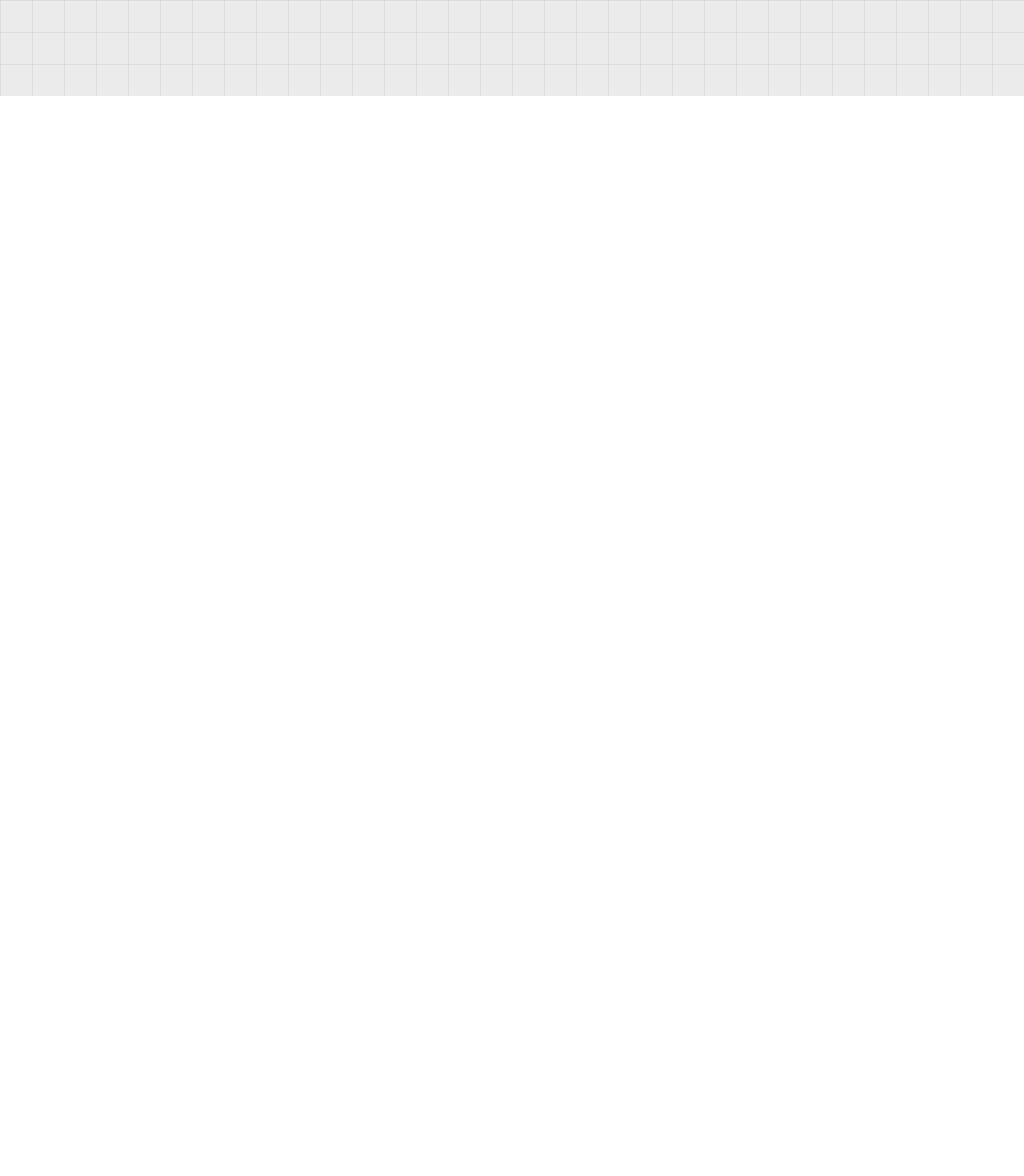
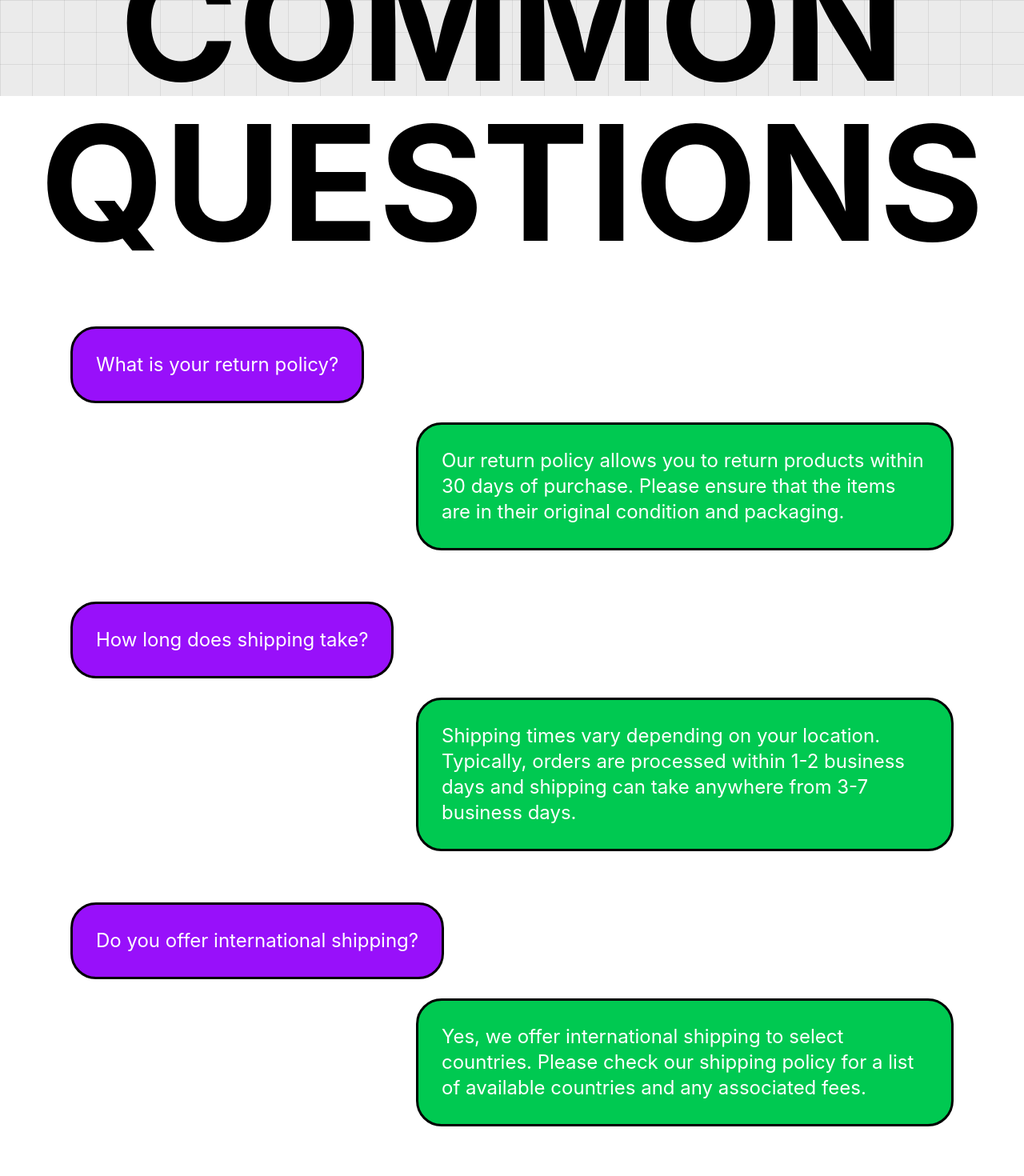
Before and after one commit to AymenS02/design-lab, a React (Vite) app: page /faq in a window 1280 px wide. Before the commit this address had no page. Shown: the part 680-2150 px from the top of the page at 80% size. Before the commit the page ends 800 px from the top, so only its background shows below. Built offline with nearby package versions, Linux system fonts and the light colour scheme; a web font is replaced by a local one.

Commit message:
faq page made

```diff
--- a/package.json
+++ b/package.json
@@ -10,11 +10,13 @@
     "preview": "vite preview"
   },
   "dependencies": {
+    "@gsap/react": "^2.1.2",
     "@hugeicons/core-free-icons": "^4.3.3",
     "@hugeicons/react": "^1.1.10",
     "@tailwindcss/vite": "^4.3.3",
     "clsx": "^2.1.1",
     "gsap": "^3.15.0",
+    "lenis": "^1.3.26",
     "lucide-react": "^1.46.0",
     "react": "^19.2.8",
     "react-dom": "^19.2.8",
--- a/src/App.tsx
+++ b/src/App.tsx
@@ -10,11 +10,15 @@ import Navigation from "./pages/Navigation";
 import Cart from "./pages/Cart";
 import SquaresInCircles from "./pages/SquaresInCircles";
 import Buttons from "./pages/Buttons";
+import FAQ from "./pages/FAQ";
+import SmoothScroll from "./components/SmoothScroll";
 
 
 function App() {
   return (
     <BrowserRouter>
+
+      <SmoothScroll />
 
       <PageTransition>
       <div className="relative min-h-screen overflow-hidden">
@@ -50,6 +54,11 @@ function App() {
               element={<Buttons />}
             />
 
+            <Route
+              path="/faq"
+              element={<FAQ />}
+            />
+
           </Routes>
       </div>
 
--- /dev/null
+++ b/src/components/SmoothScroll.tsx
@@ -0,0 +1,33 @@
+"use client";
+
+import { useEffect } from "react";
+import Lenis from "lenis";
+import gsap from "gsap";
+import { ScrollTrigger } from "gsap/ScrollTrigger";
+
+gsap.registerPlugin(ScrollTrigger);
+
+export default function SmoothScroll() {
+  useEffect(() => {
+    const lenis = new Lenis({
+      duration: 1.2,
+      smoothWheel: true,
+    });
+
+    lenis.on("scroll", ScrollTrigger.update);
+
+    const update = (time: number) => {
+      lenis.raf(time * 1000);
+    };
+
+    gsap.ticker.add(update);
+    gsap.ticker.lagSmoothing(0);
+
+    return () => {
+      gsap.ticker.remove(update);
+      lenis.destroy();
+    };
+  }, []);
+
+  return null;
+}
--- /dev/null
+++ b/src/pages/FAQ.tsx
@@ -0,0 +1,208 @@
+import { useEffect, useRef, type ReactNode } from "react";
+import gsap from "gsap";
+import { ScrollTrigger } from "gsap/ScrollTrigger";
+import { useGSAP } from "@gsap/react";
+
+gsap.registerPlugin(ScrollTrigger, useGSAP);
+
+/* -------------------------------------------------------------------------- */
+/*  Data                                                                      */
+/* -------------------------------------------------------------------------- */
+
+const FAQS = [
+  {
+    id: "returns",
+    question: "What is your return policy?",
+    answer:
+      "Our return policy allows you to return products within 30 days of purchase. Please ensure that the items are in their original condition and packaging.",
+  },
+  {
+    id: "shipping",
+    question: "How long does shipping take?",
+    answer:
+      "Shipping times vary depending on your location. Typically, orders are processed within 1-2 business days and shipping can take anywhere from 3-7 business days.",
+  },
+  {
+    id: "international",
+    question: "Do you offer international shipping?",
+    answer:
+      "Yes, we offer international shipping to select countries. Please check our shipping policy for a list of available countries and any associated fees.",
+  },
+  {
+    id: "tracking",
+    question: "How can I track my order?",
+    answer:
+      "Once your order has been shipped, you will receive a tracking number via email. You can use this number to track your order on our website or the carrier's website.",
+  },
+  {
+    id: "payment",
+    question: "What payment methods do you accept?",
+    answer:
+      "We accept various payment methods including credit/debit cards, PayPal, and other secure online payment options.",
+  },
+  {
+    id: "changes",
+    question: "Can I change or cancel my order?",
+    answer:
+      "If you need to change or cancel your order, please contact our customer service team as soon as possible. We will do our best to accommodate your request, but please note that orders may be processed quickly.",
+  },
+];
+
+/* -------------------------------------------------------------------------- */
+/*  ChatBubble                                                                */
+/*                                                                            */
+/*  Layout model:                                                             */
+/*    - <p> (text) is IN FLOW  -> it defines the slot's final size, so the    */
+/*      space is reserved from the first paint. Nothing ever shifts.          */
+/*    - shell is ABSOLUTE      -> purely visual layer (bg, border, radius).   */
+/*      GSAP animates only this, so no sibling can be affected.               */
+/*    - Initial state lives in Tailwind classes, not gsap.set().              */
+/* -------------------------------------------------------------------------- */
+
+type ChatBubbleProps = {
+  children: ReactNode;
+  side: "left" | "right";
+  tone: "question" | "answer";
+};
+
+// Full class strings so Tailwind can detect them
+const SIDE = {
+  left: { row: "justify-start", shell: "left-0" },
+  right: { row: "justify-end", shell: "right-0" },
+} as const;
+
+const TONE = {
+  question: "bg-purple-600",
+  answer: "bg-green-500",
+} as const;
+
+function ChatBubble({ children, side, tone }: ChatBubbleProps) {
+  const rootRef = useRef<HTMLDivElement>(null);
+  const shellRef = useRef<HTMLDivElement>(null);
+  const textRef = useRef<HTMLParagraphElement>(null);
+
+  useGSAP(
+    () => {
+      const mm = gsap.matchMedia();
+
+      mm.add("(prefers-reduced-motion: no-preference)", () => {
+        const tl = gsap.timeline({
+          defaults: { ease: "power2.out" },
+          scrollTrigger: {
+            trigger: rootRef.current,
+            start: "top 85%",
+            once: true,
+          },
+        });
+
+        tl
+          // 1. fade in the 32px circle
+          .to(shellRef.current, { opacity: 1, duration: 0.3 })
+          .addLabel("expand")
+          // 2. grow horizontally (px -> % is converted by GSAP, resize-safe)
+          .to(
+            shellRef.current,
+            { width: "100%", duration: 0.7, ease: "power3.inOut" },
+            "expand"
+          )
+          // radius morph runs across the whole expansion
+          .to(
+            shellRef.current,
+            { borderRadius: 32, duration: 1.2, ease: "power1.inOut" },
+            "expand"
+          )
+          // 3. height starts slightly before width finishes -> one fluid motion
+          .to(
+            shellRef.current,
+            { height: "100%", duration: 0.7, ease: "power3.inOut" },
+            "expand+=0.5"
+          )
+          // 4. text after the shell is done
+          .fromTo(
+            textRef.current,
+            { opacity: 0, y: 12 },
+            { opacity: 1, y: 0, duration: 0.5 },
+            ">"
+          );
+      });
+    },
+    { scope: rootRef }
+  );
+
+  return (
+    <div ref={rootRef} className={`flex w-full ${SIDE[side].row}`}>
+      {/* slot: sized by the in-flow text */}
+      <div className="relative max-w-2xl">
+        {/* shell: out of flow, the only thing GSAP animates on the bubble */}
+        <div
+          ref={shellRef}
+          aria-hidden
+          className={[
+            "absolute top-0 size-8 rounded-[16px] border-[3px] border-black opacity-0",
+            SIDE[side].shell,
+            TONE[tone],
+            "motion-reduce:h-full motion-reduce:w-full motion-reduce:rounded-[32px] motion-reduce:opacity-100",
+          ].join(" ")}
+        />
+        <p
+          ref={textRef}
+          className="relative p-8 text-2xl text-white opacity-0 motion-reduce:opacity-100"
+        >
+          {children}
+        </p>
+      </div>
+    </div>
+  );
+}
+
+/* -------------------------------------------------------------------------- */
+/*  Page                                                                      */
+/* -------------------------------------------------------------------------- */
+
+const FAQ = () => {
+  // Recalculate trigger positions once webfonts have settled
+  useEffect(() => {
+    document.fonts?.ready.then(() => ScrollTrigger.refresh());
+  }, []);
+
+  return (
+    <div className="flex min-h-screen flex-col items-center justify-center py-2">
+      <h1 className="flex h-[50vh] items-center text-7xl font-bold md:text-9xl lg:text-[200px]">
+        FAQ
+      </h1>
+
+      <div className="flex min-h-[50vh] flex-col items-center justify-center text-center">
+        <h1 className="flex items-center text-6xl font-bold md:text-9xl lg:text-[200px]">
+          MOST COMMON
+        </h1>
+        <h1 className="flex items-center text-6xl font-bold md:text-9xl lg:text-[200px]">
+          QUESTIONS
+        </h1>
+      </div>
+
+      <ol className="mx-auto mt-20 flex w-full max-w-6xl flex-col gap-y-16 px-6">
+        {FAQS.map(({ id, question, answer }) => (
+          <li key={id} className="flex flex-col gap-y-6">
+            <ChatBubble side="left" tone="question">
+              {question}
+            </ChatBubble>
+            <ChatBubble side="right" tone="answer">
+              {answer}
+            </ChatBubble>
+          </li>
+        ))}
+      </ol>
+
+      <div className="flex min-h-screen flex-col items-center justify-center text-center">
+        <h1 className="flex items-center text-6xl font-bold md:text-9xl lg:text-[200px]">
+          THANK YOU
+        </h1>
+        <h1 className="flex items-center text-6xl font-bold md:text-9xl lg:text-[200px]">
+          FOR READING
+        </h1>
+      </div>
+    </div>
+  );
+};
+
+export default FAQ;
--- a/src/pages/Navigation.tsx
+++ b/src/pages/Navigation.tsx
@@ -13,6 +13,10 @@ const designs = [
     name: "Buttons",
     path: "/buttons",
   },
+  {
+    name: "FAQ Page",
+    path: "/faq",
+  }
 ];
 
 function Navigation() {
```
Also changed, not shown: src/index.css (line endings or trailing spaces), 1 other file (tests, documents, lock files or other folders).
